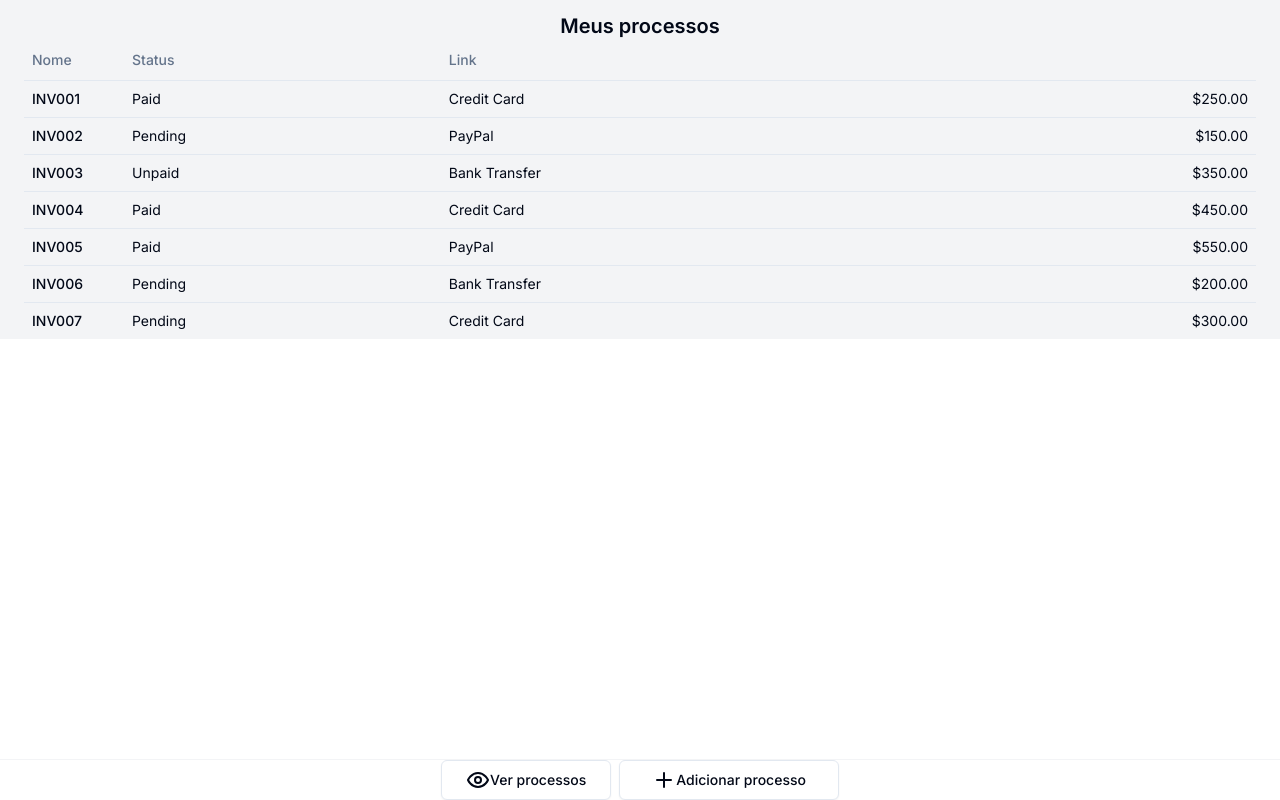
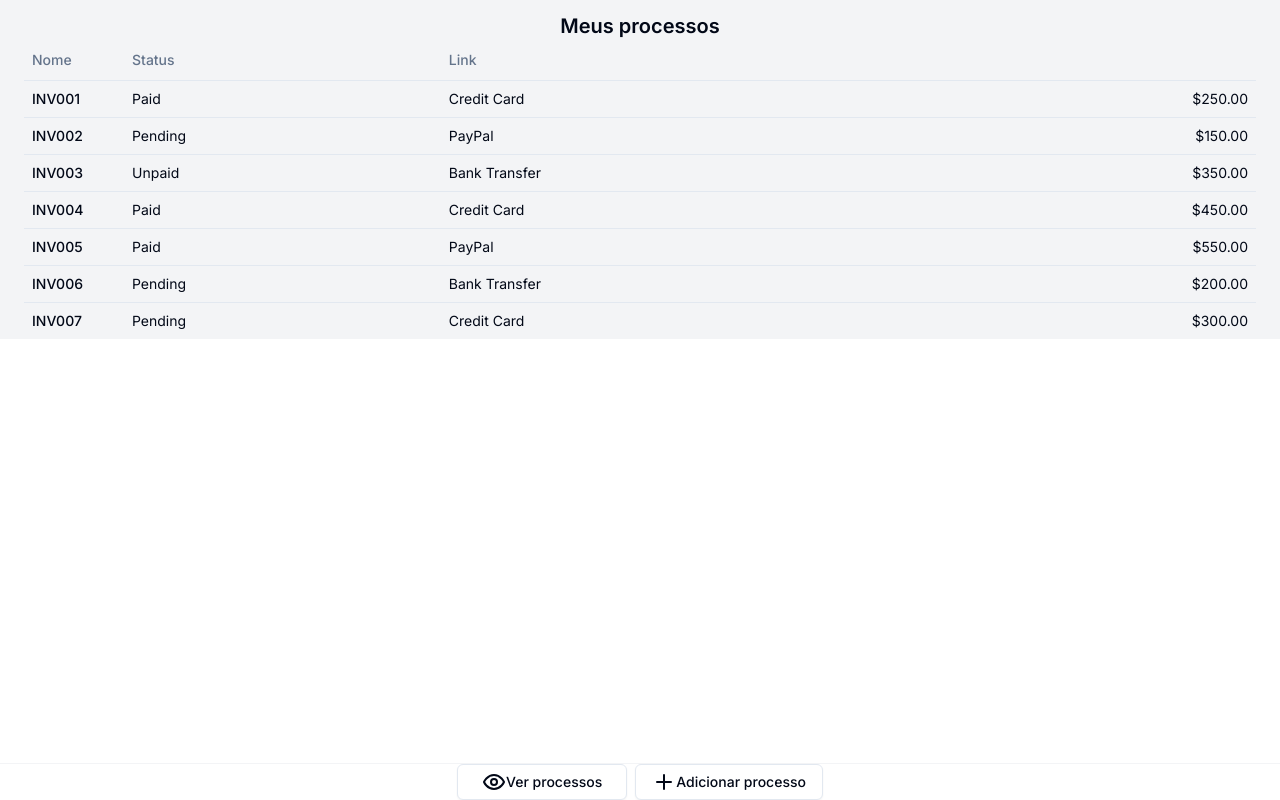
Before and after one commit to JoaoMarcosCS/processosSeletivos, a Next.js app: page / in a window 1280 px wide. Built offline with nearby package versions, Linux system fonts and the light colour scheme.

Commit message:
feat: Retirado o tamanho fixo do botão

```diff
--- a/app/footer/footer.tsx
+++ b/app/footer/footer.tsx
@@ -43,10 +43,10 @@ export const Footer = () => {
 
   return (
     <div className="w-full justify-center items-center gap-2 border-t border-gray-100 px-6 flex fixed  bottom-0">
-      <Button  size="lg" className="px-6" variant={"outline"}><Eye/>Ver processos</Button>
+      <Button className="px-6" variant={"outline"}><Eye/>Ver processos</Button>
       <Dialog>
       <DialogTrigger asChild>
-      <Button  size="lg" variant={"outline"}><Plus/>Adicionar processo</Button>
+      <Button variant={"outline"}><Plus/>Adicionar processo</Button>
       </DialogTrigger>
       <DialogContent className="sm:max-w-[425px]">
         <DialogHeader>
```
